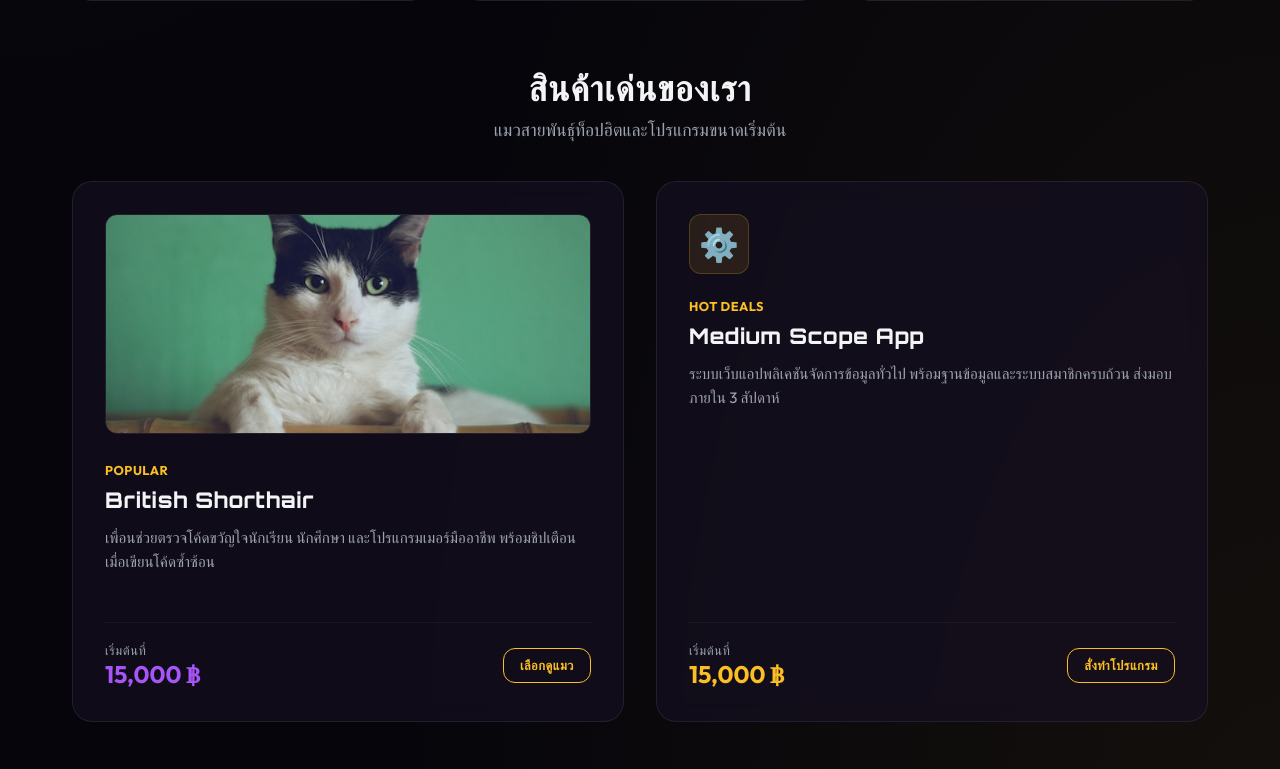
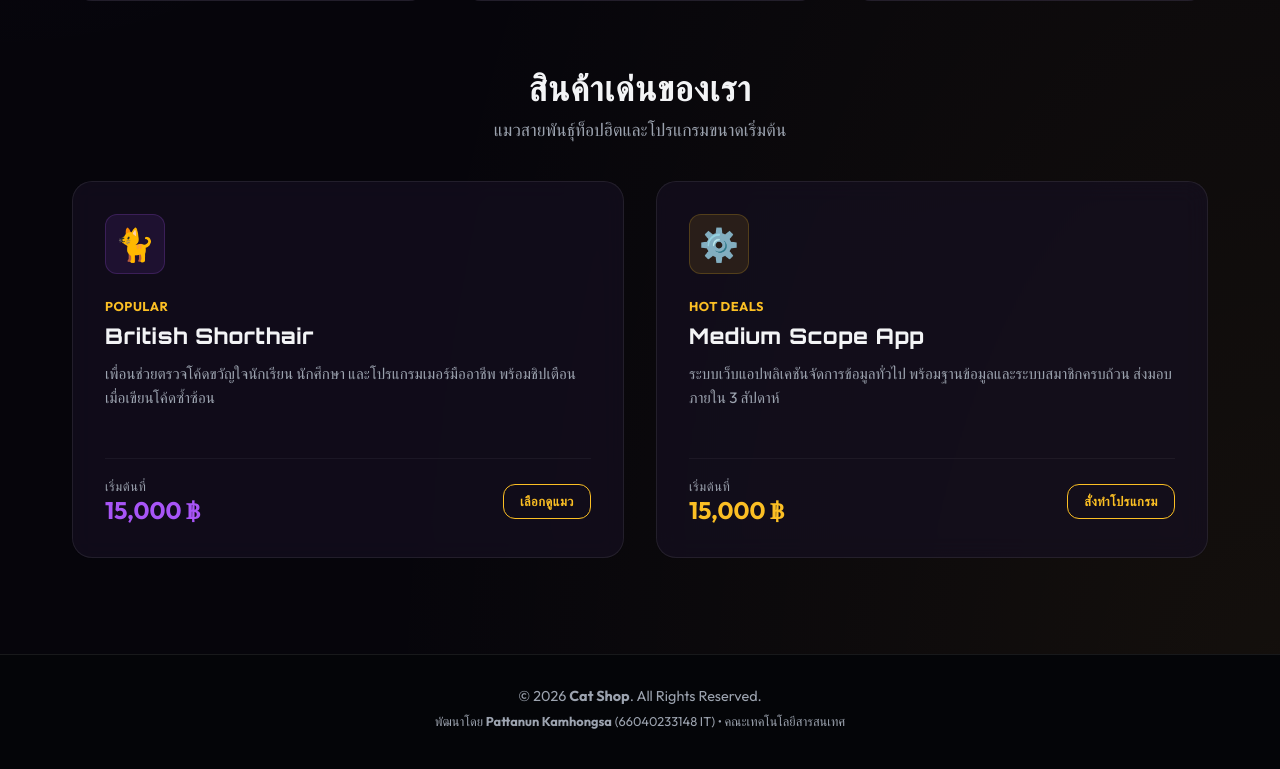
Before and after one commit to Patches660/Purrfect-Shop, a PHP site: page / in a window 1280 px wide. Shown: the part 1571-2340 px from the top of the page. Run offline with PHP 8.4, Linux system fonts and the light colour scheme.

Commit message:
style: remove real cat photo from index.php featured cat card and restore emoji icon

```diff
--- a/index.php
+++ b/index.php
@@ -85,7 +85,7 @@ require_once __DIR__ . '/header.php';
         <!-- Featured Cat -->
         <div class="glass-card">
             <div class="card-top">
-                <img src="assets/images/cat_british.jpg" alt="British Shorthair" class="product-cat-img">
+                <div class="card-icon-wrapper">🐈</div>
                 <span class="price-label" style="color: var(--primary-gold); font-weight: 700; margin-bottom: 0.5rem; display: block;">POPULAR</span>
                 <h3 class="card-title">British Shorthair</h3>
                 <p class="card-desc">เพื่อนช่วยตรวจโค้ดขวัญใจนักเรียน นักศึกษา และโปรแกรมเมอร์มืออาชีพ พร้อมชิปเตือนเมื่อเขียนโค้ดซ้ำซ้อน</p>
```
